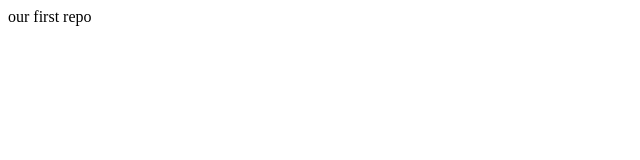
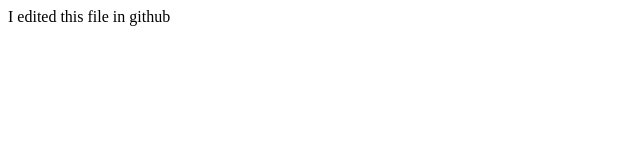
Before and after one commit to amason083/git-course-repo, a website: page index.html in a window 1280 px wide. Shown: the whole page, without its empty margins (0-640 px from the left). Drawn offline with Linux system fonts and the light colour scheme.

Commit message:
I edited this

```diff
--- a/index.html
+++ b/index.html
@@ -1,6 +1,6 @@
 <!DOCTYPE html>
 <html>
     <body>
-	our first repo
+	I edited this file in github
     <body>
 </html>
```
